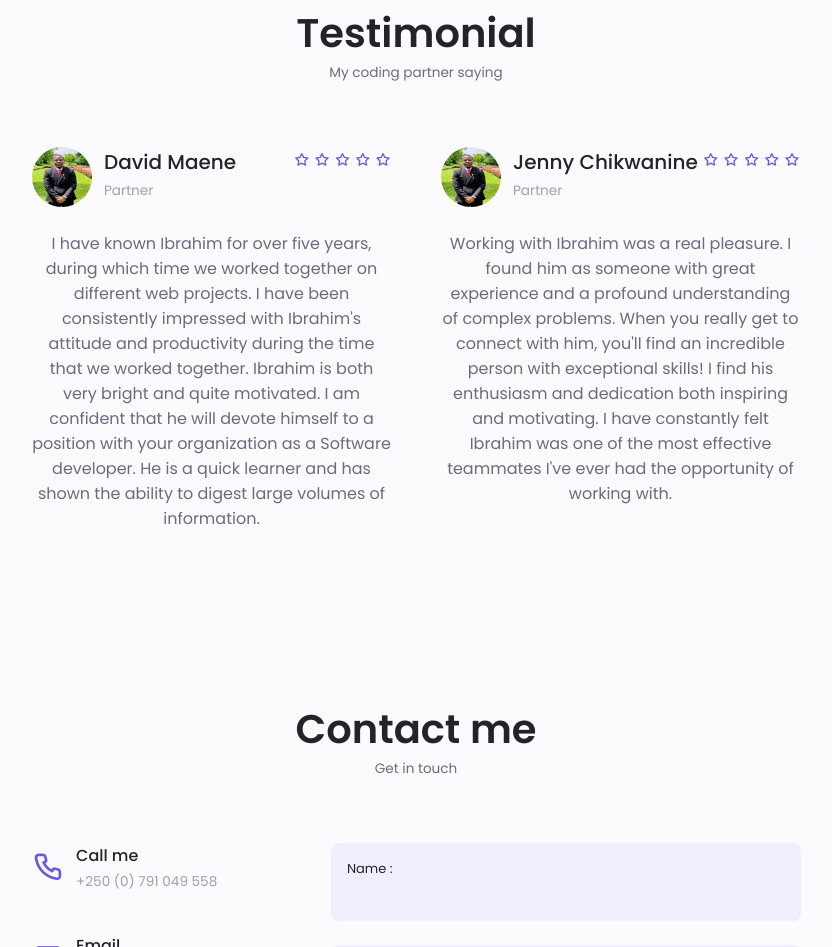
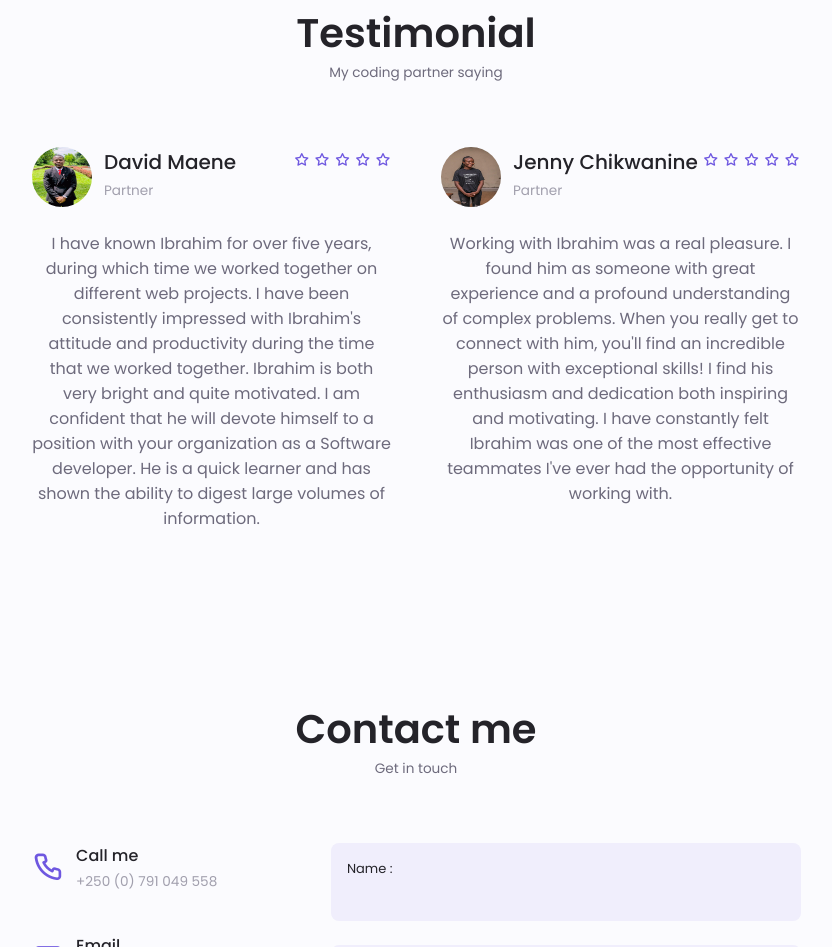
Before and after one commit to IbrahimBagalwa/Portfolio, a website: page index.html in a window 1280 px wide. Shown: the part 4382-5329 px from the top of the page, without its empty margins (224-1056 px from the left). Drawn offline with nearby package versions, Linux system fonts and the light colour scheme.

Commit message:
add testimonial

```diff
--- a/index.html
+++ b/index.html
@@ -724,7 +724,7 @@
                 <div class="testimonial__data">
                   <div class="testimonial__header">
                     <img
-                      src="assets/img/dav.jpg"
+                      src="assets/img/jen.jpg"
                       alt="Testimonial 1"
                       class="testimonial__img"
                     />
```
Also changed, not shown: assets/img/jen.jpg (added).
